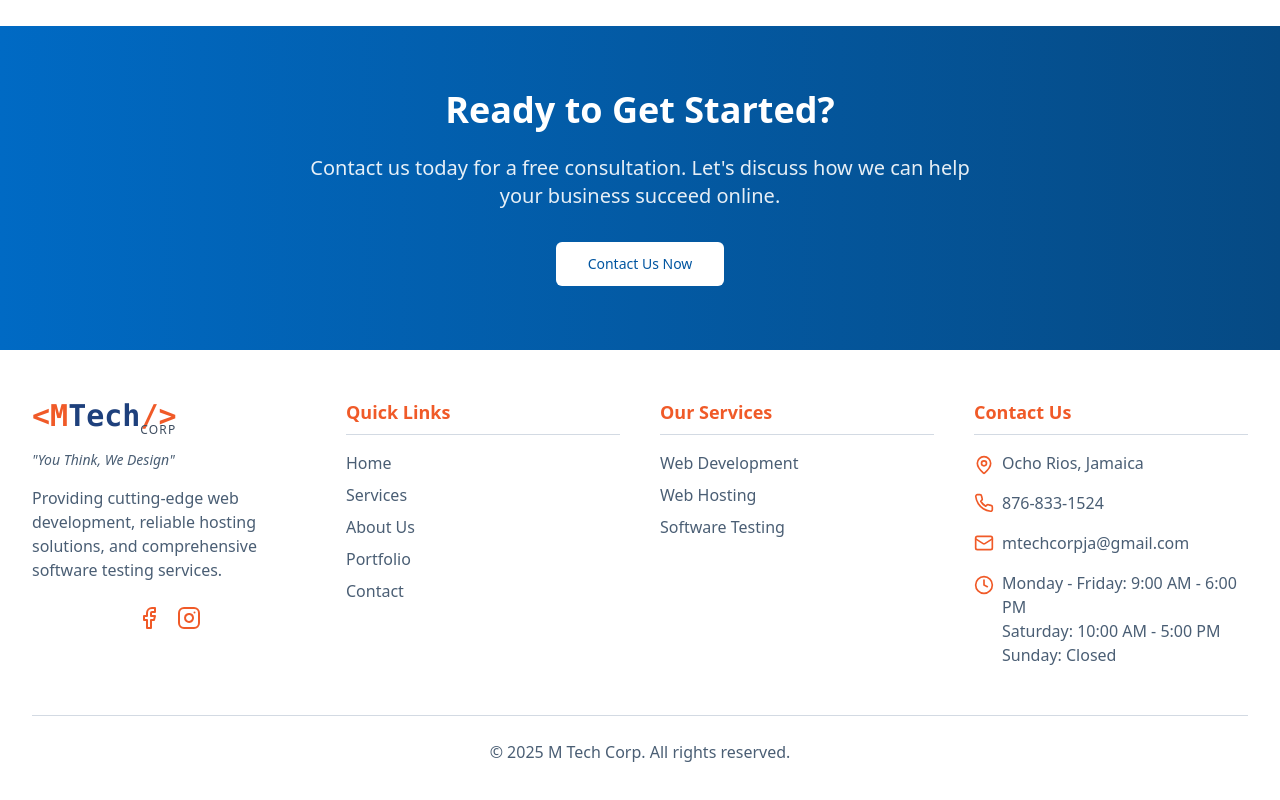
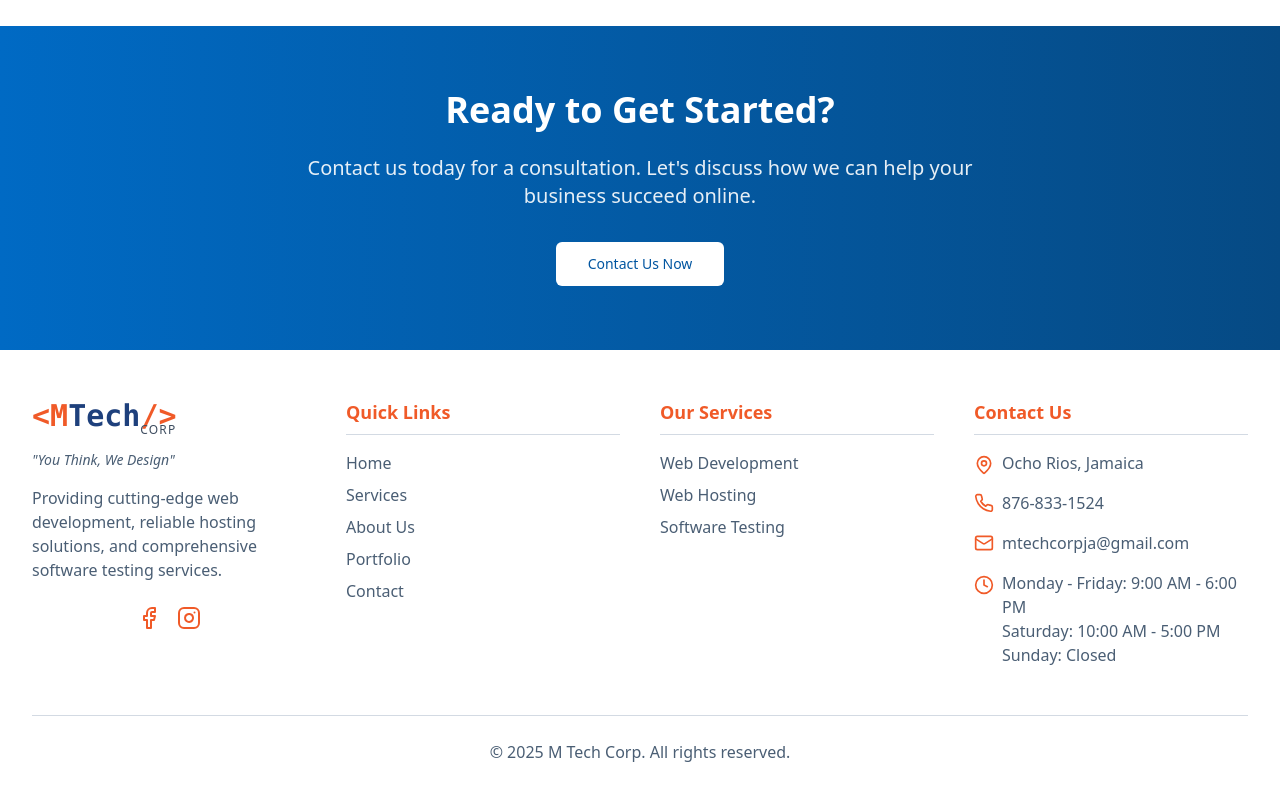
Before and after one commit to Moya876/mtech-digital-hub, a React (Vite) app: page /services in a window 1280 px wide. Shown: the part 3650-4450 px from the top of the page. Built offline with nearby package versions, Linux system fonts and the light colour scheme.

Commit message:
Code edited in Lovable Code Editor
Edited UI in Lovable

```diff
--- a/src/pages/Services.tsx
+++ b/src/pages/Services.tsx
@@ -333,7 +333,7 @@ const Services = () => {
             Ready to Get Started?
           </h2>
           <p className="text-xl mb-8 max-w-2xl mx-auto opacity-90">
-            Contact us today for a free consultation. Let's discuss how we can help your business succeed online.
+            Contact us today for a consultation. Let's discuss how we can help your business succeed online.
           </p>
           <Button className="bg-white text-mtechBlue-700 hover:bg-mtechGray-100" size="lg" asChild>
             <Link to="/contact">
```
